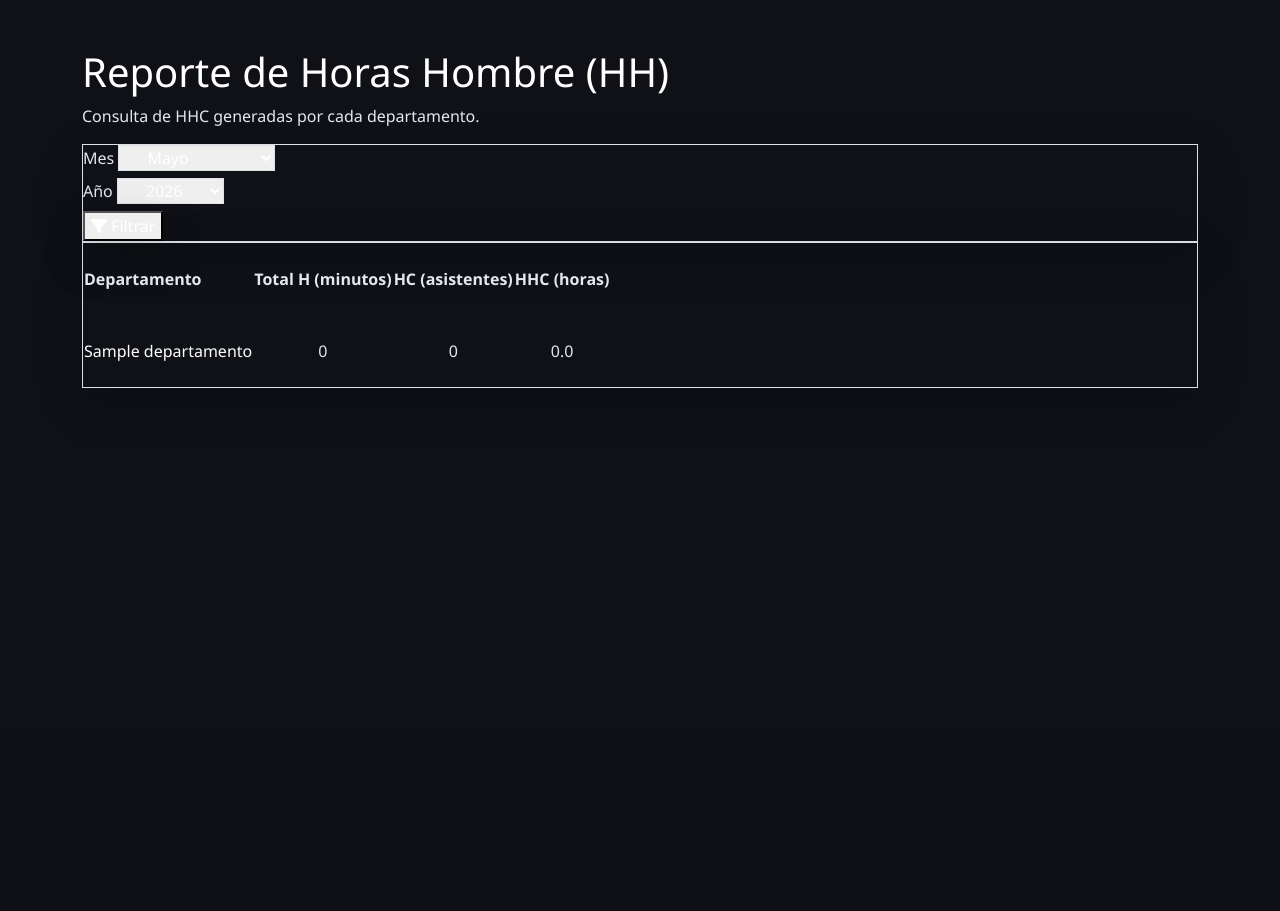
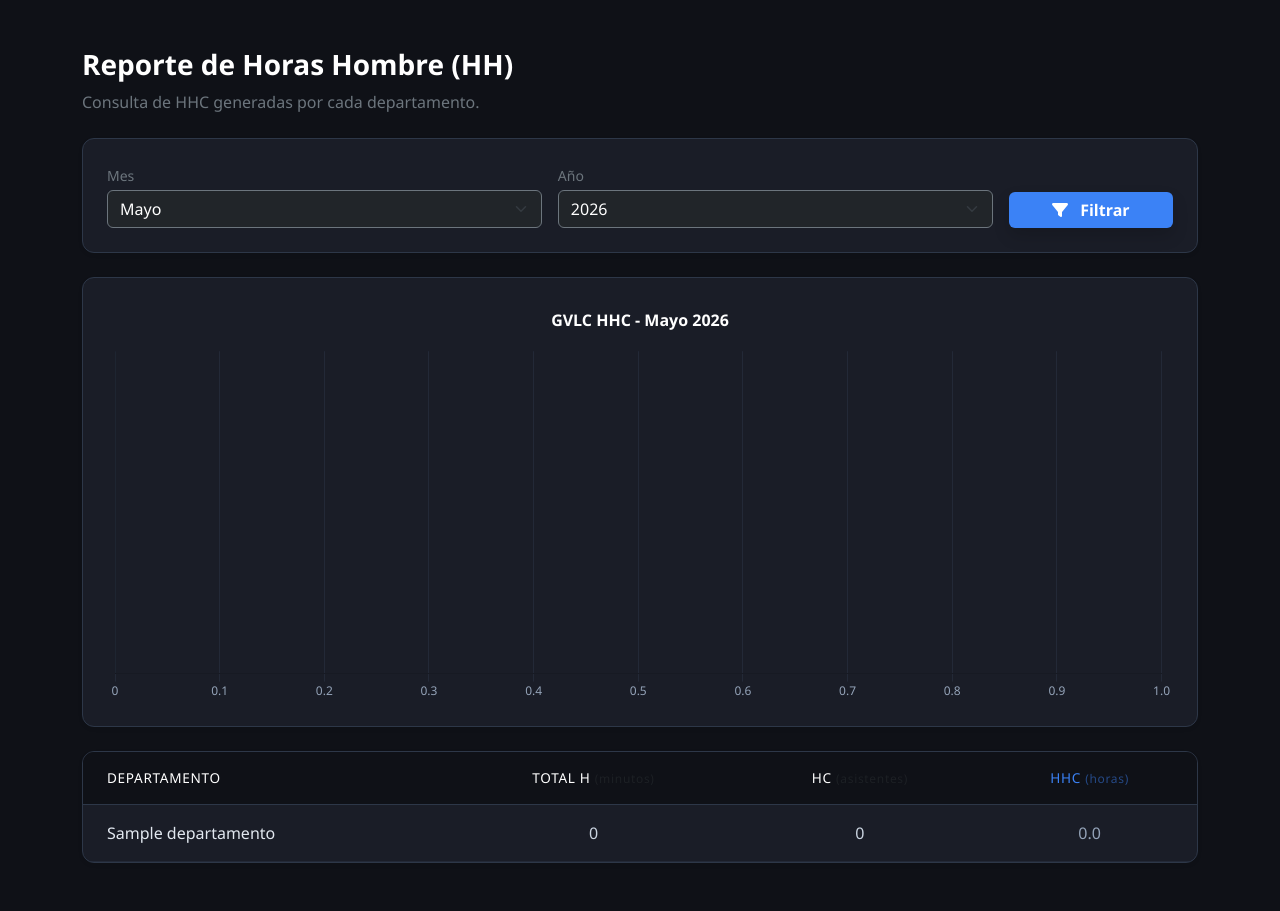
Before and after one commit to lilDalian/lms-capacitacion, a Django app: page /reportes/ in a window 1280 px wide. Shown: the part 73-984 px from the top of the page. Before the commit the page ends 461 px from the top, so only its background shows below. Run offline with Django 5.2, Linux system fonts and the light colour scheme; tables that the repository leaves empty hold one stand-in row (values such as "Sample post").

Commit message:
Reporte HH: gráfica Chart.js, semáforo y tabla oscura

```diff
--- /dev/null
+++ b/index.html
@@ -0,0 +1 @@
+<meta http-equiv="refresh" content="0; url=http://192.168.240.45:8000">
--- a/reportes/views.py
+++ b/reportes/views.py
@@ -1,4 +1,5 @@
 import datetime
+import json
 from django.shortcuts import render
 from departamentos.models import Departamento
 from practicas.models import PracticaOperativa
@@ -59,6 +60,9 @@ def reporte_hh(request):
     # 4. Ordenar por HHC descendente
     datos_reporte.sort(key=lambda x: x['hhc'], reverse=True)
 
+    # Convertir a JSON de forma segura para Chart.js
+    datos_reporte_json = json.dumps(datos_reporte)
+
     # Listas para pintar los selects en el template
     meses = [
         (1, 'Enero'), (2, 'Febrero'), (3, 'Marzo'), (4, 'Abril'),
@@ -68,6 +72,7 @@ def reporte_hh(request):
 
     context = {
         'datos_reporte': datos_reporte,
+        'datos_reporte_json': datos_reporte_json,
         'mes_actual': mes,
         'anio_actual': anio,
         'meses': meses,
--- a/templates/reportes/reporte_hh.html
+++ b/templates/reportes/reporte_hh.html
@@ -2,65 +2,187 @@
 {% block title %}Reporte de HH por Departamento{% endblock %}
 
 {% block content %}
-<div class="mb-8">
-    <h1 class="text-3xl font-bold text-white mb-2">Reporte de Horas Hombre (HH)</h1>
-    <p class="text-gray-400">Consulta de HHC generadas por cada departamento.</p>
+<!-- Include Chart.js desde CDN -->
+<script src="https://cdn.jsdelivr.net/npm/chart.js"></script>
+
+<div class="mb-4">
+    <h1 class="h3 text-white mb-2 fw-bold">Reporte de Horas Hombre (HH)</h1>
+    <p class="text-secondary">Consulta de HHC generadas por cada departamento.</p>
 </div>
 
-<!-- Filtros -->
-<div class="bg-[#1a1d27] p-6 rounded-xl border border-gray-800 mb-8 shadow-lg">
-    <form method="GET" action="{% url 'reporte_hh' %}" class="flex flex-wrap gap-4 items-end">
-        <div class="w-full md:w-1/3">
-            <label for="mes" class="block text-sm font-medium text-gray-400 mb-2">Mes</label>
-            <select name="mes" id="mes" class="w-full bg-[#0f1117] border border-gray-700 text-white rounded-lg px-4 py-2.5 focus:border-[#3b82f6] focus:ring-1 focus:ring-[#3b82f6] outline-none transition-colors">
+<!-- 1. Filtros -->
+<div class="card p-4 mb-4 shadow-sm" style="background-color: #1a1d27; border: 1px solid #2d3748; border-radius: 0.75rem;">
+    <form method="GET" action="{% url 'reporte_hh' %}" class="row g-3 align-items-end">
+        <div class="col-md-5">
+            <label for="mes" class="form-label text-secondary mb-1" style="font-size: 0.875rem;">Mes</label>
+            <select name="mes" id="mes" class="form-select bg-dark border-secondary text-white shadow-none">
                 {% for m_num, m_nombre in meses %}
                     <option value="{{ m_num }}" {% if m_num == mes_actual %}selected{% endif %}>{{ m_nombre }}</option>
                 {% endfor %}
             </select>
         </div>
-        <div class="w-full md:w-1/3">
-            <label for="anio" class="block text-sm font-medium text-gray-400 mb-2">Año</label>
-            <select name="anio" id="anio" class="w-full bg-[#0f1117] border border-gray-700 text-white rounded-lg px-4 py-2.5 focus:border-[#3b82f6] focus:ring-1 focus:ring-[#3b82f6] outline-none transition-colors">
-                {% for a in anios %}
-                    <option value="{{ a }}" {% if a == anio_actual %}selected{% endif %}>{{ a }}</option>
-                {% endfor %}
+        <div class="col-md-5">
+            <label for="anio" class="form-label text-secondary mb-1" style="font-size: 0.875rem;">Año</label>
+            <select name="anio" id="anio" class="form-select bg-dark border-secondary text-white shadow-none">
+                <option value="2024" {% if anio_actual == 2024 %}selected{% endif %}>2024</option>
+                <option value="2025" {% if anio_actual == 2025 %}selected{% endif %}>2025</option>
+                <option value="2026" {% if anio_actual == 2026 %}selected{% endif %}>2026</option>
+                <option value="2027" {% if anio_actual == 2027 %}selected{% endif %}>2027</option>
+                <option value="2028" {% if anio_actual == 2028 %}selected{% endif %}>2028</option>
             </select>
         </div>
-        <div class="w-full md:w-auto">
-            <button type="submit" class="w-full bg-[#3b82f6] hover:bg-blue-600 text-white font-bold py-2.5 px-6 rounded-lg transition-colors flex items-center justify-center shadow-lg shadow-blue-500/20">
-                <i class="fas fa-filter mr-2"></i> Filtrar
+        <div class="col-md-2">
+            <button type="submit" class="btn text-white w-100 fw-bold shadow" style="background-color: #3b82f6; border: none;">
+                <i class="fas fa-filter me-2"></i> Filtrar
             </button>
         </div>
     </form>
 </div>
 
-<!-- Tabla de Resultados -->
-<div class="bg-[#1a1d27] rounded-xl border border-gray-800 overflow-hidden shadow-lg">
-    <div class="overflow-x-auto">
-        <table class="w-full text-left border-collapse">
-            <thead>
-                <tr class="bg-[#0f1117] text-gray-400 text-sm uppercase tracking-wider border-b border-gray-800">
-                    <th class="px-6 py-4 font-medium">Departamento</th>
-                    <th class="px-6 py-4 font-medium text-center">Total H <span class="text-xs text-gray-500 lowercase font-normal">(minutos)</span></th>
-                    <th class="px-6 py-4 font-medium text-center">HC <span class="text-xs text-gray-500 lowercase font-normal">(asistentes)</span></th>
-                    <th class="px-6 py-4 font-medium text-center text-[#3b82f6]">HHC <span class="text-xs text-blue-500/50 lowercase font-normal">(horas)</span></th>
+<!-- 2. Gráfica de Barras -->
+<div class="card p-4 mb-4 shadow-sm" style="background-color: #1a1d27; border: 1px solid #2d3748; border-radius: 0.75rem;">
+    <div style="height: 400px; width: 100%;">
+        <canvas id="hhcChart"></canvas>
+    </div>
+</div>
+
+<style>
+    /* Forzar fondo oscuro/transparente en la tabla Bootstrap */
+    .custom-table {
+        --bs-table-bg: transparent;
+        --bs-table-color: #e2e8f0;
+        --bs-table-hover-bg: rgba(255, 255, 255, 0.05);
+        --bs-table-hover-color: #ffffff;
+    }
+</style>
+
+<!-- 3. Tabla de Resultados -->
+<div class="card overflow-hidden shadow-sm" style="background-color: #1a1d27; border: 1px solid #2d3748; border-radius: 0.75rem;">
+    <div class="table-responsive">
+        <table class="table custom-table table-borderless table-hover mb-0 align-middle">
+            <thead style="background-color: #0f1117; border-bottom: 1px solid #2d3748;">
+                <tr class="text-secondary text-uppercase" style="font-size: 0.85rem; letter-spacing: 0.05em;">
+                    <th class="py-3 px-4 fw-medium text-white">Departamento</th>
+                    <th class="py-3 px-4 fw-medium text-center text-white">Total H <span class="text-muted text-lowercase fw-normal" style="font-size: 0.75rem;">(minutos)</span></th>
+                    <th class="py-3 px-4 fw-medium text-center text-white">HC <span class="text-muted text-lowercase fw-normal" style="font-size: 0.75rem;">(asistentes)</span></th>
+                    <th class="py-3 px-4 fw-medium text-center" style="color: #3b82f6;">HHC <span class="text-lowercase fw-normal" style="color: rgba(59, 130, 246, 0.5); font-size: 0.75rem;">(horas)</span></th>
                 </tr>
             </thead>
-            <tbody class="divide-y divide-gray-800/50">
+            <tbody style="border-top: none;">
                 {% for fila in datos_reporte %}
-                <tr class="hover:bg-[#0f1117]/50 transition-colors">
-                    <td class="px-6 py-4 text-white font-medium">{{ fila.departamento }}</td>
-                    <td class="px-6 py-4 text-gray-300 text-center">{{ fila.total_h }}</td>
-                    <td class="px-6 py-4 text-gray-300 text-center">{{ fila.hc }}</td>
-                    <td class="px-6 py-4 text-[#3b82f6] font-bold text-center bg-blue-500/5">{{ fila.hhc }}</td>
+                <tr style="border-bottom: 1px solid rgba(45, 55, 72, 0.5);">
+                    <td class="py-3 px-4 fw-medium">{{ fila.departamento }}</td>
+                    <td class="py-3 px-4 text-center" style="color: #cbd5e1;">{{ fila.total_h }}</td>
+                    <td class="py-3 px-4 text-center" style="color: #cbd5e1;">{{ fila.hc }}</td>
+
+                    {% if fila.hhc == 0 %}
+                        <!-- Si HHC == 0: sin color especial, solo texto gris -->
+                        <td class="py-3 px-4 text-center fw-medium" style="color: #94a3b8;">{{ fila.hhc }}</td>
+                    {% elif fila.hhc >= 5 %}
+                        <!-- Si HHC >= 5: verde suave -->
+                        <td class="py-3 px-4 text-center fw-bold" style="background-color: rgba(34, 197, 94, 0.15); color: #4ade80;">{{ fila.hhc }}</td>
+                    {% elif fila.hhc >= 2 %}
+                        <!-- Si HHC >= 2 y < 5: amarillo suave -->
+                        <td class="py-3 px-4 text-center fw-bold" style="background-color: rgba(234, 179, 8, 0.15); color: #facc15;">{{ fila.hhc }}</td>
+                    {% else %}
+                        <!-- Si HHC > 0 y < 2: rojo suave -->
+                        <td class="py-3 px-4 text-center fw-bold" style="background-color: rgba(239, 68, 68, 0.15); color: #f87171;">{{ fila.hhc }}</td>
+                    {% endif %}
                 </tr>
                 {% empty %}
                 <tr>
-                    <td colspan="4" class="px-6 py-8 text-center text-gray-500 italic">No hay datos registrados para este periodo.</td>
+                    <td colspan="4" class="py-5 text-center text-secondary fst-italic">No hay datos registrados para este periodo.</td>
                 </tr>
                 {% endfor %}
             </tbody>
         </table>
     </div>
 </div>
+
+<script>
+document.addEventListener("DOMContentLoaded", function() {
+    // 1. Extraer datos del contexto Django de forma segura (usando datos_reporte_json serializado)
+    const rawData = {{ datos_reporte_json|safe|default:"[]" }};
+
+    // 2. Filtrar solo departamentos con HHC > 0
+    const filteredData = rawData.filter(item => item.hhc > 0);
+
+    // Preparar labels (eje Y) y data (eje X)
+    const labels = filteredData.map(item => item.departamento);
+    const dataHHC = filteredData.map(item => item.hhc);
+
+    // 3. Obtener texto del mes y año para el título dinámico
+    const mesSelect = document.getElementById('mes');
+    const mesTexto = mesSelect.options[mesSelect.selectedIndex].text;
+    const anioTexto = document.getElementById('anio').value;
+
+    // 4. Inicializar gráfica Chart.js
+    const ctx = document.getElementById('hhcChart').getContext('2d');
+
+    Chart.defaults.color = '#94a3b8';
+    Chart.defaults.font.family = "'Segoe UI', system-ui, -apple-system, sans-serif";
+
+    new Chart(ctx, {
+        type: 'bar',
+        data: {
+            labels: labels,
+            datasets: [{
+                label: 'HHC',
+                data: dataHHC,
+                backgroundColor: '#3b82f6',
+                borderRadius: 4,
+            }]
+        },
+        options: {
+            indexAxis: 'y', // Convertir a barras horizontales
+            responsive: true,
+            maintainAspectRatio: false,
+            plugins: {
+                legend: {
+                    display: false // Ocultamos la leyenda
+                },
+                title: {
+                    display: true,
+                    text: `GVLC HHC - ${mesTexto} ${anioTexto}`,
+                    color: '#ffffff',
+                    font: {
+                        size: 16,
+                        weight: 'bold'
+                    },
+                    padding: { top: 10, bottom: 20 }
+                },
+                tooltip: {
+                    backgroundColor: 'rgba(15, 17, 23, 0.9)',
+                    titleColor: '#ffffff',
+                    bodyColor: '#e2e8f0',
+                    borderColor: '#2d3748',
+                    borderWidth: 1,
+                    padding: 12
+                }
+            },
+            scales: {
+                x: {
+                    grid: {
+                        color: 'rgba(45, 55, 72, 0.5)',
+                        drawBorder: false
+                    },
+                    ticks: {
+                        color: '#94a3b8'
+                    },
+                    beginAtZero: true
+                },
+                y: {
+                    grid: {
+                        display: false,
+                        drawBorder: false
+                    },
+                    ticks: {
+                        color: '#e2e8f0'
+                    }
+                }
+            }
+        }
+    });
+});
+</script>
 {% endblock %}
```
Also changed, not shown: index.py (deleted).
